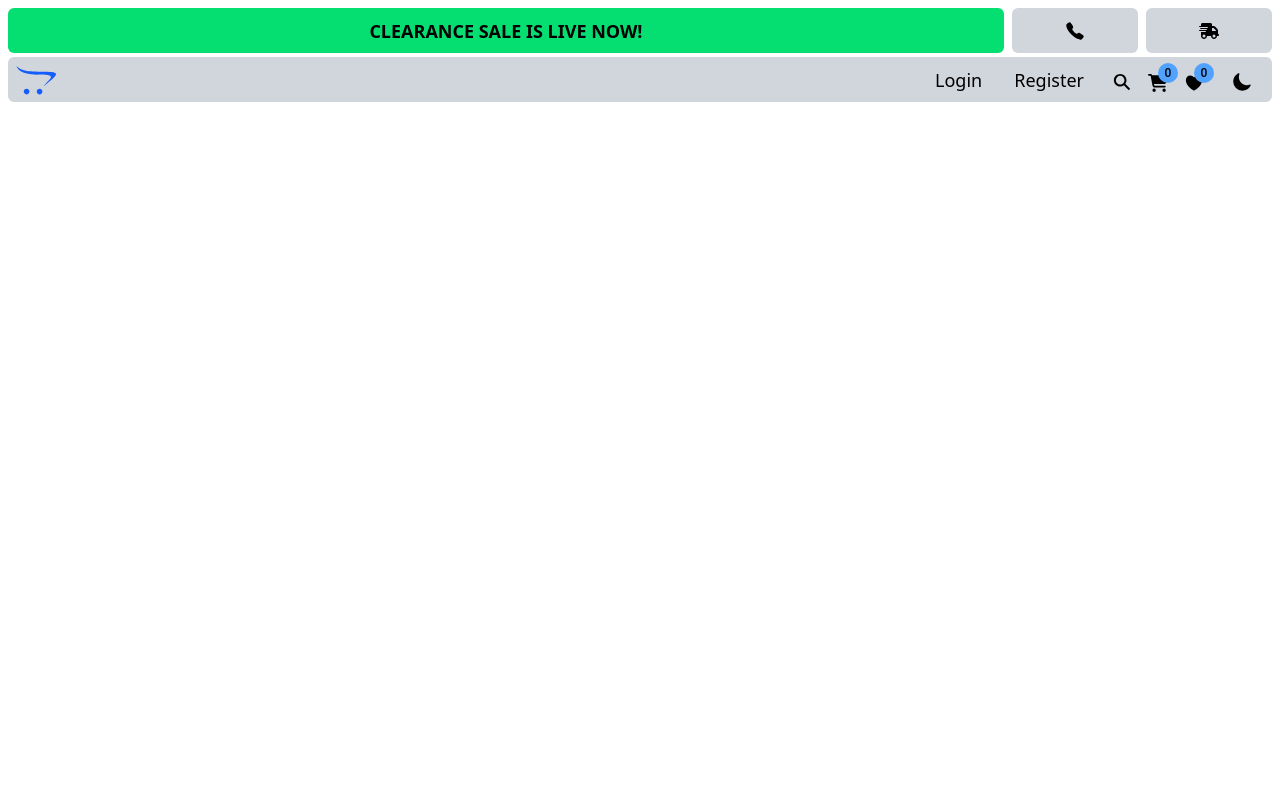
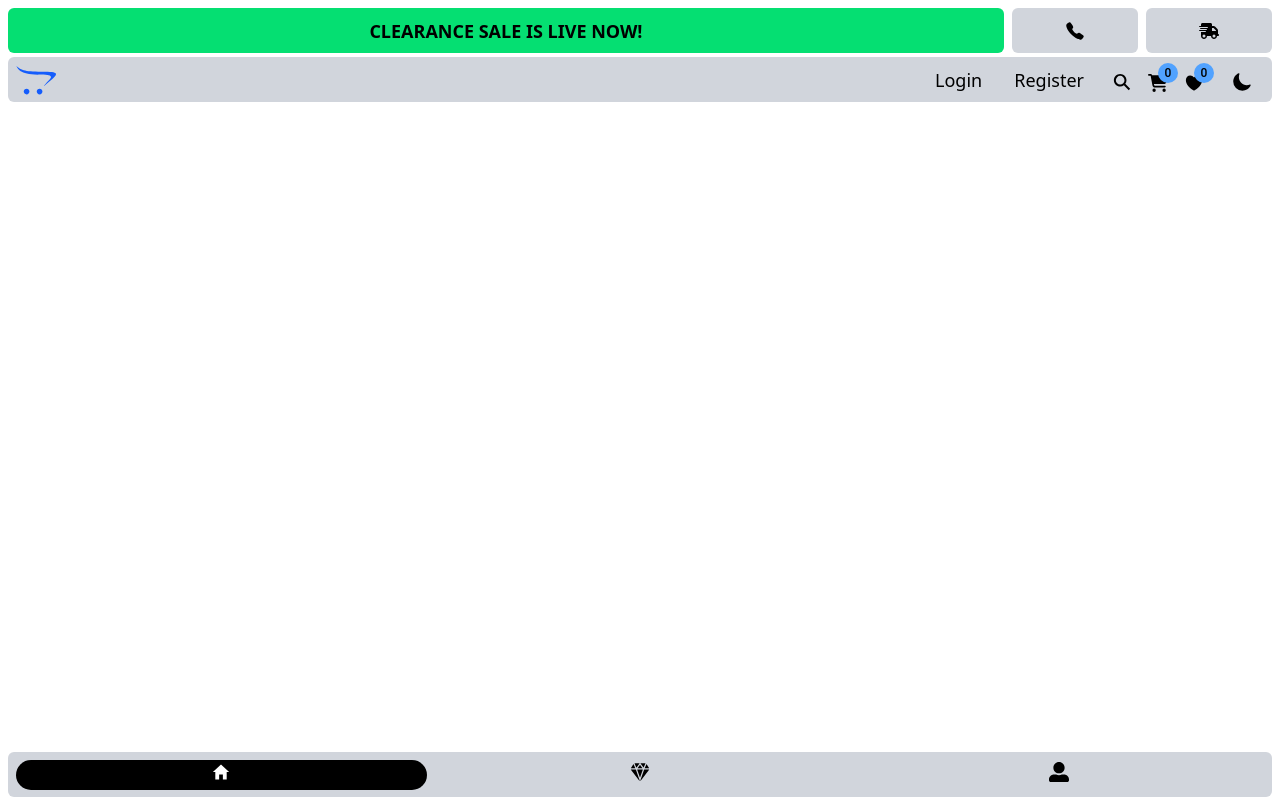
Before and after one commit to snippet-labs/CLIENT-AASHIS, a React (Vite) app in the folder client/: page / in a window 1280 px wide. Built offline with nearby package versions, Linux system fonts and the light colour scheme; what ldrs would draw is missing.

Commit message:
layout(optimization): add layout structure; refactor navigationbar; add calc styles

```diff
--- a/client/src/Components/Menubar/Menubar.tsx
+++ b/client/src/Components/Menubar/Menubar.tsx
@@ -49,7 +49,7 @@ const Menubar: React.FC = () => {
   }, []);
 
   return (
-    <>
+    <div className="h-[11vh]">
       <div className="FLEX-CENTER GAP">
         <AnimatePresence mode="wait">
           <motion.div
@@ -120,7 +120,7 @@ const Menubar: React.FC = () => {
           </div>
         </div>
       </div>
-    </>
+    </div>
   );
 };
 
--- /dev/null
+++ b/client/src/Components/Navigationbar/Navigationbar.tsx
@@ -0,0 +1,54 @@
+import React from 'react';
+import { NavLink } from 'react-router-dom';
+
+//ICONS
+import { IoMdHome } from 'react-icons/io';
+import { IoDiamond } from 'react-icons/io5';
+import { FaUserAlt } from 'react-icons/fa';
+//HOOKS
+import useWindowSize from '../../Hooks/useWindowSize';
+//UTILS
+import Button from '../../Utils/Button/Button';
+
+const Navigationbar: React.FC = () => {
+  // PATH
+  const NAVIGATION = {
+    HOME: { icon: <IoMdHome size={20} />, path: '/' },
+    ACCESSORIES: { icon: <IoDiamond size={20} />, path: '/accessories' },
+    PROFILE: { icon: <FaUserAlt size={20} />, path: '/profile' },
+  };
+
+  //HOOKS
+  const windowSize: number = useWindowSize();
+
+  return (
+    <div className="h-[6vh]">
+      <div className="PADDING HEIGHT bg-gray-300 ROUNDED">
+        <div className="FLEX-EVENLY GAP">
+          {Object.entries(NAVIGATION).map(([title, { icon, path }]) => (
+            <NavLink
+              key={title}
+              to={path}
+              className={({ isActive }) =>
+                `flex-1 text-center transition-all ${
+                  isActive
+                    ? 'HOVER-LINK bg-black text-white'
+                    : 'HOVER-LINK hover:bg-gray-400'
+                }`
+              }
+            >
+              <Button
+                title={title}
+                icon={icon}
+                windowSize={windowSize}
+                className="TEXT"
+              />
+            </NavLink>
+          ))}
+        </div>
+      </div>
+    </div>
+  );
+};
+
+export default Navigationbar;
--- a/client/src/Layout/Layout.tsx
+++ b/client/src/Layout/Layout.tsx
@@ -5,15 +5,25 @@ import { Routes, Route } from 'react-router';
 const Loader = lazy(() => import('../Utils/Loader/Loader'));
 // COMPONENTS
 const Menubar = lazy(() => import('../Components/Menubar/Menubar'));
+const Navigationbar = lazy(
+  () => import('../Components/Navigationbar/Navigationbar'),
+);
 
 const Layout: React.FC = () => {
   return (
-    <div className="CONTAINER">
+    <div className="CONTAINER SCREEN COLUMN RELATIVE">
       <Suspense fallback={<Loader />}>
-        <Menubar />
-        <Routes>
-          <Route></Route>
-        </Routes>
+        <div className="FIXED T2 L2 R2 Z10">
+          <Menubar />
+        </div>
+        <div className="FLEX-GROW PADDING-TOP PADDING-BOTTOM FLOW-Y-AUTO CONTENT-TOP-MARGIN CONTENT-BOTTOM-MARGIN">
+          <Routes>
+            <Route></Route>
+          </Routes>
+        </div>
+        <div className="FIXED B0 L2 R2 Z10">
+          <Navigationbar />
+        </div>
       </Suspense>
     </div>
   );
--- /dev/null
+++ b/client/src/Pages/Error/Error.tsx
@@ -0,0 +1,7 @@
+import React from 'react';
+
+const Error: React.FC = () => {
+  return <div className="flex items-center justify-center">404</div>;
+};
+
+export default Error;
--- a/client/src/index.css
+++ b/client/src/index.css
@@ -2,14 +2,29 @@
 @import './mui.css';
 
 /* UTILITIES STYLE */
+.FIXED {
+  @apply fixed;
+}
+.RELATIVE {
+  @apply relative;
+}
 .HEIGHT {
   @apply h-[45px];
 }
 .PADDING {
   @apply p-2;
 }
+.PADDING-TOP {
+  @apply pt-2;
+}
+.PADDING-BOTTOM {
+  @apply pb-2;
+}
 .MARGIN-TOP {
   @apply mt-1;
+}
+.MARGIN-TOP-AUTO {
+  @apply mt-auto;
 }
 .MARGIN-BOTTOM {
   @apply mb-1;
@@ -20,10 +35,46 @@
 .ROUNDED {
   @apply rounded-md;
 }
+.L2 {
+  @apply left-2;
+}
+.R2 {
+  @apply right-2;
+}
+.T2 {
+  @apply top-2;
+}
+.B0 {
+  @apply bottom-0;
+}
+.B2 {
+  @apply bottom-2;
+}
+.Z10 {
+  @apply z-10;
+}
 
 /* UNIVERSAL STYLE */
+.SCREEN {
+  @apply h-screen;
+}
 .CONTAINER {
   @apply p-2;
+}
+.FLEX {
+  @apply flex;
+}
+.ROW {
+  @apply flex-row;
+}
+.COLUMN {
+  @apply flex-col;
+}
+.FLEX-GROW {
+  @apply flex-grow;
+}
+.FLEX-NONE {
+  @apply flex-none;
 }
 .FLEX-CENTER {
   @apply flex items-center justify-center;
@@ -34,18 +85,25 @@
 .FLEX-BETWEEN {
   @apply flex items-center justify-between;
 }
-.ROW {
-  @apply flex-row;
-}
-.COLUMN {
-  @apply flex-col;
-}
 .BUTTON {
   @apply border-transparent rounded-md;
 }
 .TEXT {
   @apply font-normal text-sm md:text-lg transition-all;
 }
+.FLOW-Y-AUTO {
+  @apply overflow-y-auto;
+}
+
+/* CLAC STYLES */
+.CONTENT-TOP-MARGIN {
+  @apply mt-[11vh];
+}
+.CONTENT-BOTTOM-MARGIN {
+  @apply mb-[6vh];
+}
+
+/* HOVER */
 .HOVER-BUTTON {
   @apply border-transparent hover:bg-black hover:text-white hover:cursor-pointer p-1 rounded-md;
 }
```
Also changed, not shown: client/src/Components/Navigationbar/Navigationbar.style.css (added).
